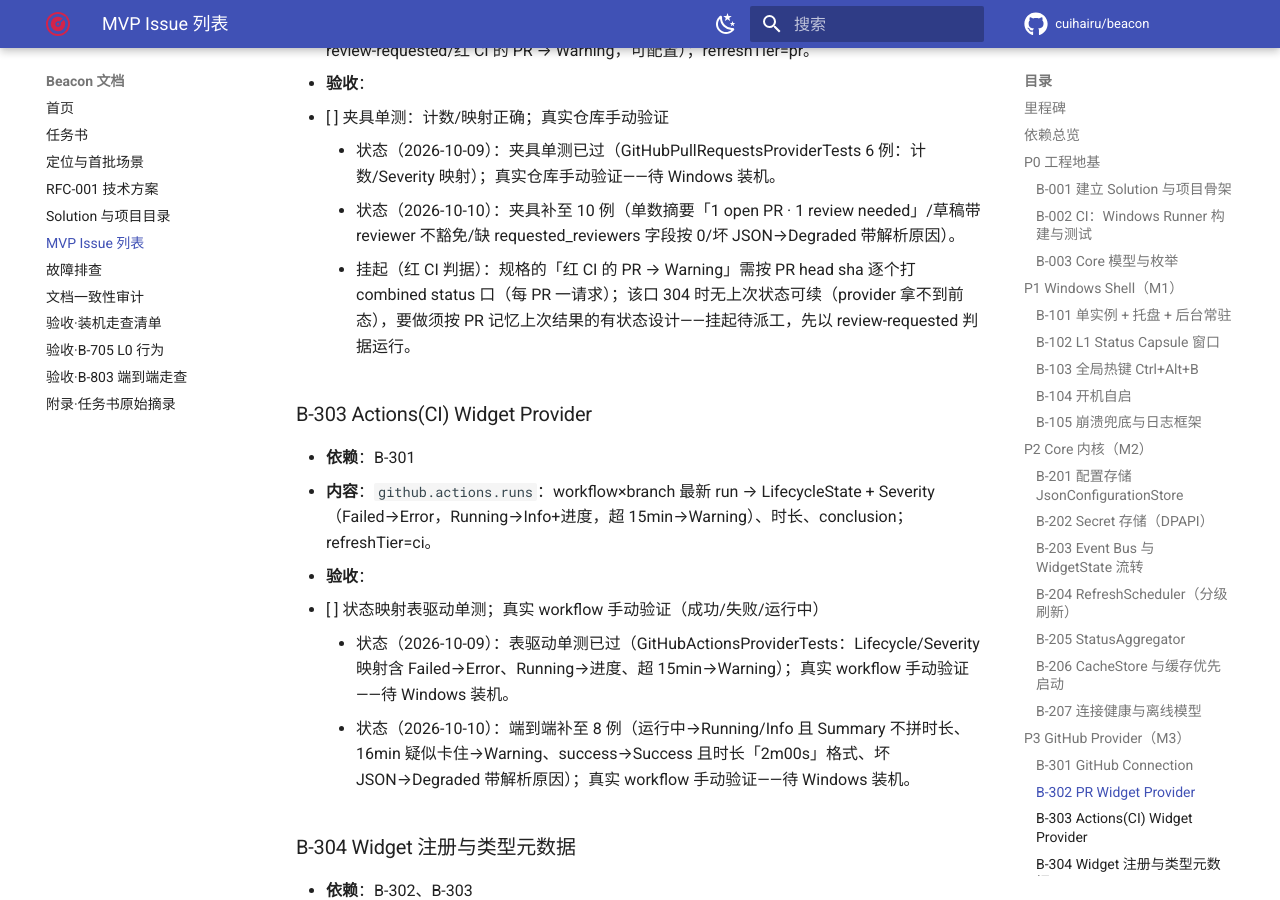
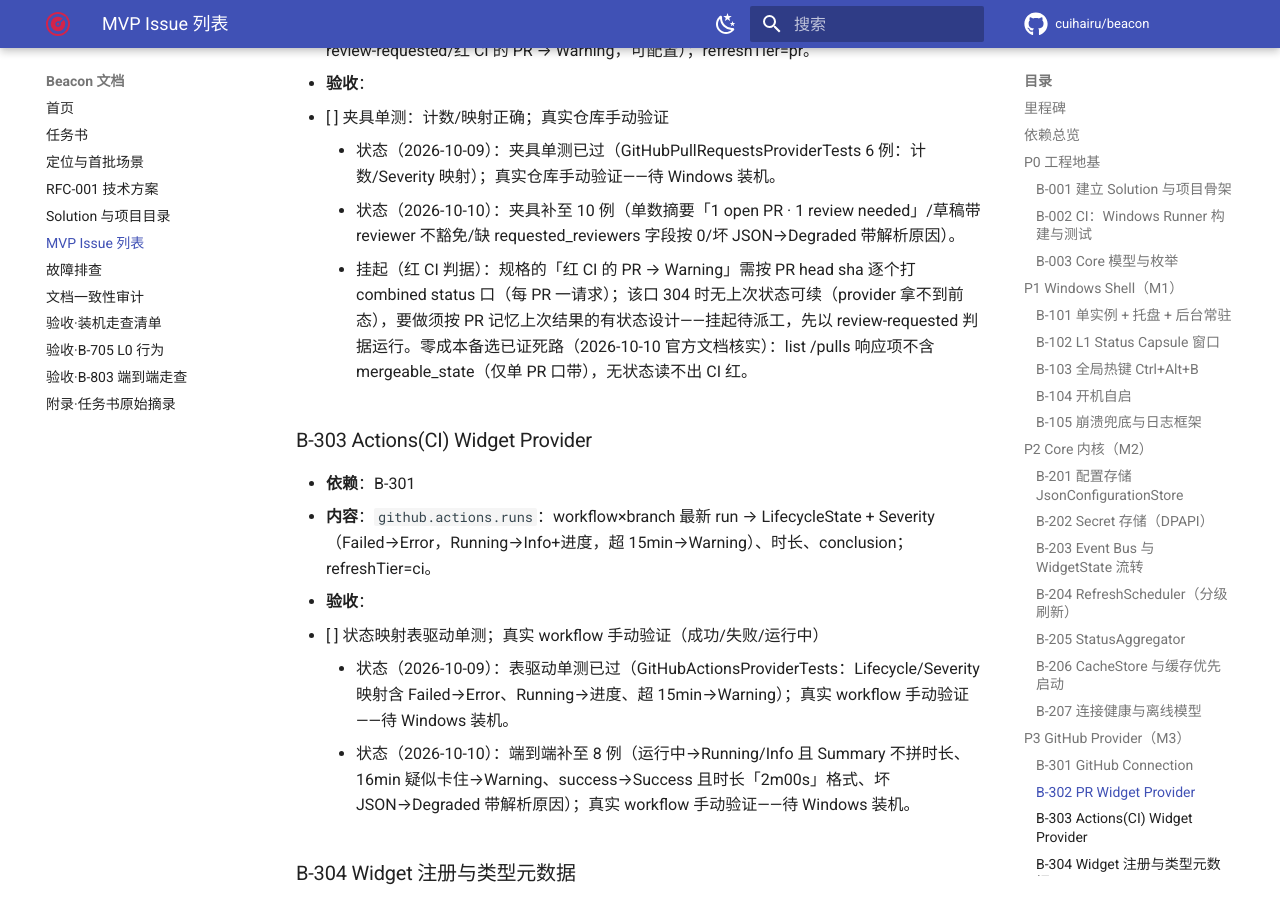
Before and after one commit to cuihairu/beacon, an MkDocs documentation site: the page built from docs/mvp-issues.md, in a window 1280 px wide and 900 px high, scrolled down 7823 px. Built offline with MkDocs 1.6.1 and Material for MkDocs 9.7.7, drawn with Linux system fonts in a browser that asks for light colours; comment, search, counter and statistics services are not loaded.

Commit message:
docs: record red-ci stateless route dead end in b302 note

```diff
--- a/docs/mvp-issues.md
+++ b/docs/mvp-issues.md
@@ -177,7 +177,7 @@ B-001 ─ B-002 ─ B-003          (P0 地基)
   - [ ] 夹具单测：计数/映射正确；真实仓库手动验证
     - 状态（2026-10-09）：夹具单测已过（GitHubPullRequestsProviderTests 6 例：计数/Severity 映射）；真实仓库手动验证——待 Windows 装机。
     - 状态（2026-10-10）：夹具补至 10 例（单数摘要「1 open PR · 1 review needed」/草稿带 reviewer 不豁免/缺 requested_reviewers 字段按 0/坏 JSON→Degraded 带解析原因）。
-    - 挂起（红 CI 判据）：规格的「红 CI 的 PR → Warning」需按 PR head sha 逐个打 combined status 口（每 PR 一请求）；该口 304 时无上次状态可续（provider 拿不到前态），要做须按 PR 记忆上次结果的有状态设计——挂起待派工，先以 review-requested 判据运行。
+    - 挂起（红 CI 判据）：规格的「红 CI 的 PR → Warning」需按 PR head sha 逐个打 combined status 口（每 PR 一请求）；该口 304 时无上次状态可续（provider 拿不到前态），要做须按 PR 记忆上次结果的有状态设计——挂起待派工，先以 review-requested 判据运行。零成本备选已证死路（2026-10-10 官方文档核实）：list /pulls 响应项不含 mergeable_state（仅单 PR 口带），无状态读不出 CI 红。
 
 ### B-303 Actions(CI) Widget Provider
 - **依赖**：B-301
```
